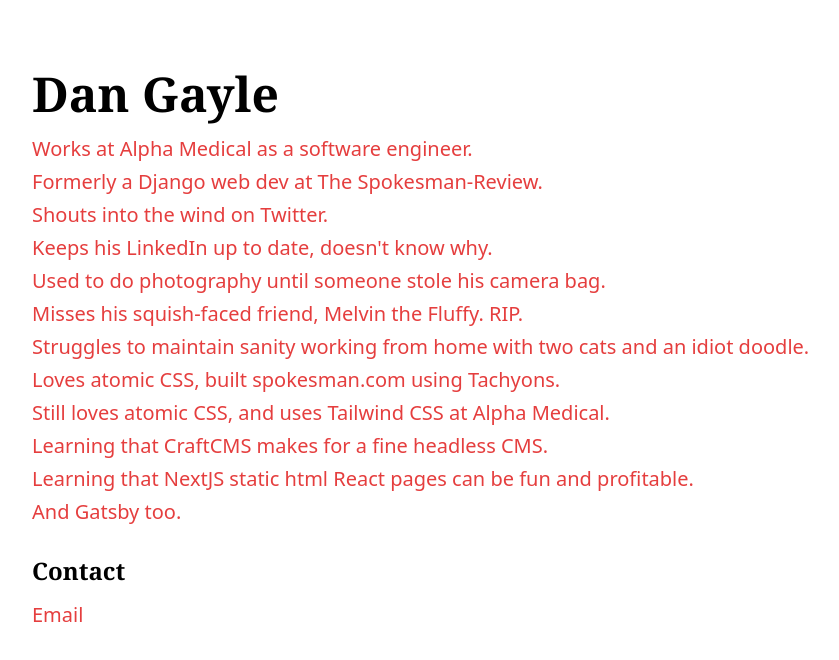
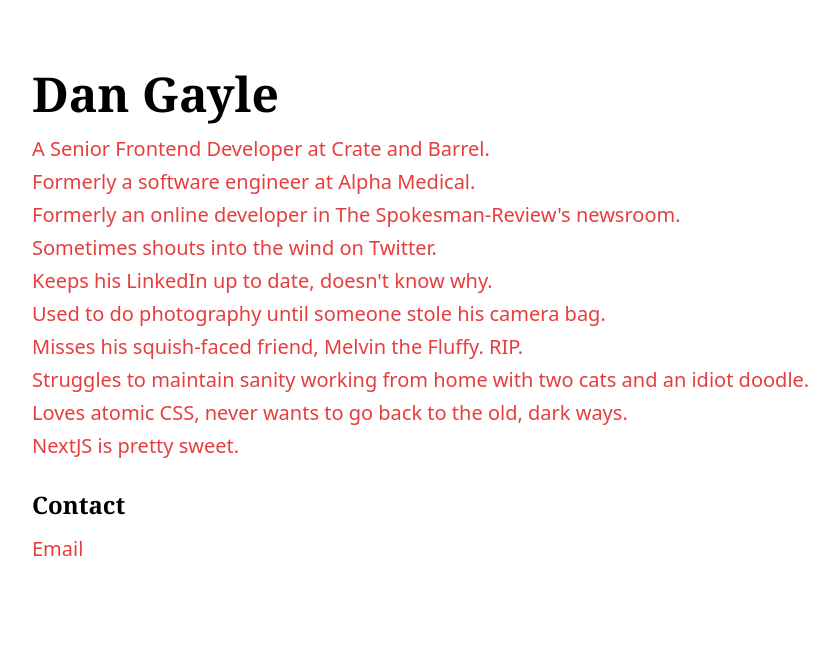
Before and after one commit to dangayle/www.dangayle.com, a Next.js app: page / in a window 1280 px wide. Shown: the top 660 px of the page, without its empty margins (160-999 px from the left). Built offline with nearby package versions, Linux system fonts and the light colour scheme.

Commit message:
feat: Content update.

```diff
--- a/pages/index.tsx
+++ b/pages/index.tsx
@@ -11,16 +11,20 @@
 
 const navList: linkType[] = [
   {
+    href: "https://www.crateandbarrel.com",
+    text: "A Senior Frontend Developer at Crate and Barrel.",
+  },
+  {
     href: "https://www.helloalpha.com",
-    text: "Works at Alpha Medical as a software engineer.",
+    text: "Formerly a software engineer at Alpha Medical.",
   },
   {
     href: "https://www.spokesman.com",
-    text: "Formerly a Django web dev at The Spokesman-Review.",
+    text: "Formerly an online developer in The Spokesman-Review's newsroom.",
   },
   {
     href: "https://www.twitter.com/dangayle/",
-    text: "Shouts into the wind on Twitter.",
+    text: "Sometimes shouts into the wind on Twitter.",
   },
   {
     href: "https://www.linkedin.com/in/dangayle/",
@@ -40,25 +44,12 @@
       "Struggles to maintain sanity working from home with two cats and an idiot doodle.",
   },
   {
-    href: "http://tachyons.io/",
-    text: "Loves atomic CSS, built spokesman.com using Tachyons.",
-  },
-  {
     href: "https://tailwindcss.com",
-    text: "Still loves atomic CSS, and uses Tailwind CSS at Alpha Medical.",
-  },
-  {
-    href: "https://craftcms.com",
-    text: "Learning that CraftCMS makes for a fine headless CMS.",
+    text: "Loves atomic CSS, never wants to go back to the old, dark ways.",
   },
   {
     href: "https://nextjs.org",
-    text:
-      "Learning that NextJS static html React pages can be fun and profitable.",
-  },
-  {
-    href: "https://www.gatsbyjs.org",
-    text: "And Gatsby too.",
+    text: "NextJS is pretty sweet.",
   },
 ];
 
```
Also changed, not shown: 1 other file (tests, documents, lock files or other folders).
